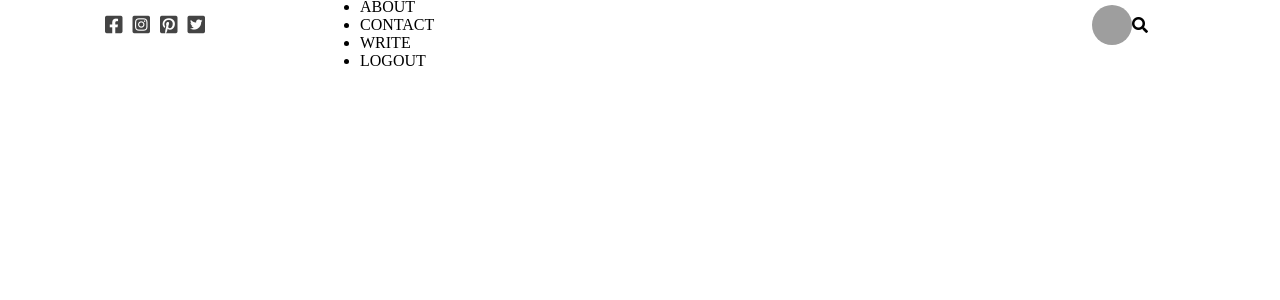
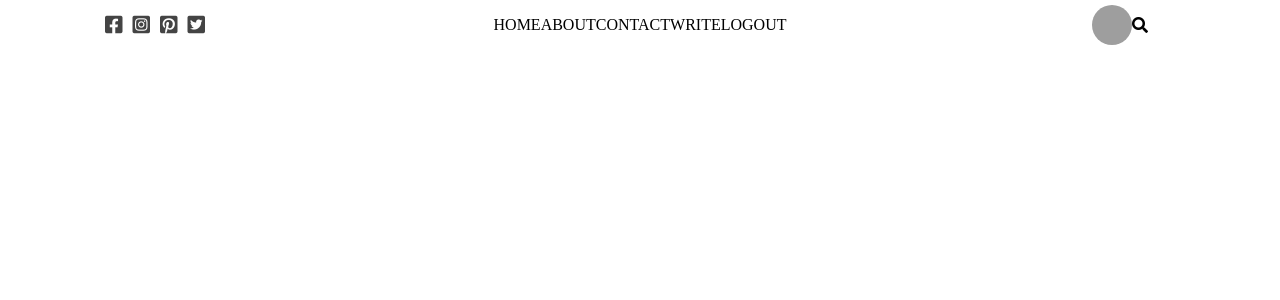
Before and after one commit to Godswillcode/blog-app-front-end, a React (Create React App) app: page / in a window 1280 px wide. Shown: the top 300 px of the page. Built offline with nearby package versions, Linux system fonts and the light colour scheme; grey boxes are pictures that could not be loaded.

Commit message:
working on topbar

```diff
--- a/src/topbar/topbar.css
+++ b/src/topbar/topbar.css
@@ -17,6 +17,10 @@
   justify-content: center;
 }
 
+.topCenter {
+    flex: 6;
+  }
+
 .topIcon {
   font-size: 20px;
   margin-right: 10px;
@@ -31,6 +35,10 @@
   object-fit: cover;
 }
 
-.topCenter {
-  flex: 6;
+.topList {
+    display: flex;
+    justify-content: center;
+    margin: 0;
+    padding: 0;
+    list-style: none;
 }
```
